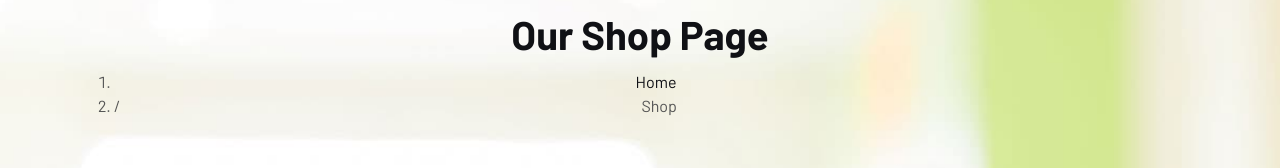
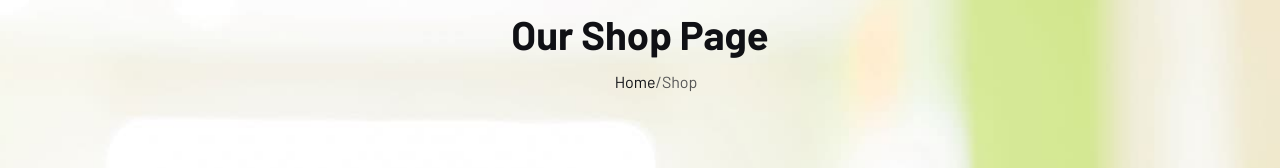
Before and after one commit to rjmoraleda/rafarjMP2project, a React (Vite) app: page /shop in a window 1280 px wide. Shown: the part 242-410 px from the top of the page. Built offline with nearby package versions, Linux system fonts and the light colour scheme.

Commit message:
emailjs
fixed API

```diff
--- a/src/components/PageHeader.jsx
+++ b/src/components/PageHeader.jsx
@@ -1,5 +1,6 @@
 import React from 'react';
 import { Link } from 'react-router-dom';
+import './pageheader.css';
 
 const PageHeader = ({title, curPage}) => {
   return (
--- /dev/null
+++ b/src/components/pageheader.css
@@ -0,0 +1,5 @@
+ol {
+    list-style-type: none;
+    display: flex;
+    justify-content: center;
+}
--- a/src/contact/ContactUs.jsx
+++ b/src/contact/ContactUs.jsx
@@ -1,55 +1,7 @@
-// // import React from 'react'
-// import PageHeader from '../components/PageHeader'
-// import React, { useRef } from 'react';
-// import emailjs from '@emailjs/browser';
-
-// export const ContactUs = () => {
-//   const form = useRef();
-
-//   const sendEmail = (e) => {
-//     e.preventDefault();
-
-//     emailjs.sendForm('YOUR_SERVICE_ID', 'YOUR_TEMPLATE_ID', form.current, 'YOUR_PUBLIC_KEY')
-//       .then((result) => {
-//           console.log(result.text);
-//       }, (error) => {
-//           console.log(error.text);
-//       });
-//   };
-
-// const ContactUs = () => {
-//   return (
-//     <div>
-//       <PageHeader title={"Get In Touch With Us"} curPage={"Contact Us"}/>
-//       <div className='map-address-section padding section-bg'>
-//             <div className="container">
-//                 <div className="section-header text-center">
-//                     <span className='subtitle'>{subTitle}</span>
-//                       <h2 className='title'>{title}</h2>
-//                       {/* <form ref={form} onSubmit={sendEmail}>
-//       <label>Name</label>
-//       <input type="text" name="user_name" />
-//       <label>Email</label>
-//       <input type="email" name="user_email" />
-//       <label>Message</label>
-//       <textarea name="message" />
-//       <input type="submit" value="Send" />
-//     </form> */}
-//                 </div>
-//                 </div>
-//                 </div>
-//     </div>
-//   )
-// }
-// }
-
-// export default ContactUs
-
-
-
 import React, { useRef } from 'react';
 import emailjs from '@emailjs/browser';
 import PageHeader from '../components/PageHeader';
+import './contact.css'
 
 const ContactUs = () => {
   const form = useRef();
@@ -68,7 +20,7 @@ const ContactUs = () => {
   return (
     <div>
     <PageHeader title={"Get In Touch With Us"} curPage={"Contact Us"}/>
-      <div className='map-address-section padding section-bg'>
+      <div className='contact section-bg'>
             <div className="container">
             <form ref={form} onSubmit={sendEmail}>
        <label>Name</label>
@@ -78,10 +30,6 @@ const ContactUs = () => {
        <textarea name="message" />
        <input type="submit" value="Send" />
      </form>
-                {/* <div className="section-header text-center">
-                <span className='subtitle'>{subTitle}</span>
-                       <h2 className='title'>{title}</h2>
-              </div> */}
         </div>
     </div>
     </div>
--- /dev/null
+++ b/src/contact/contact.css
@@ -0,0 +1,4 @@
+.contact {
+    width: 50%;
+    margin: 0 auto;
+}
```
